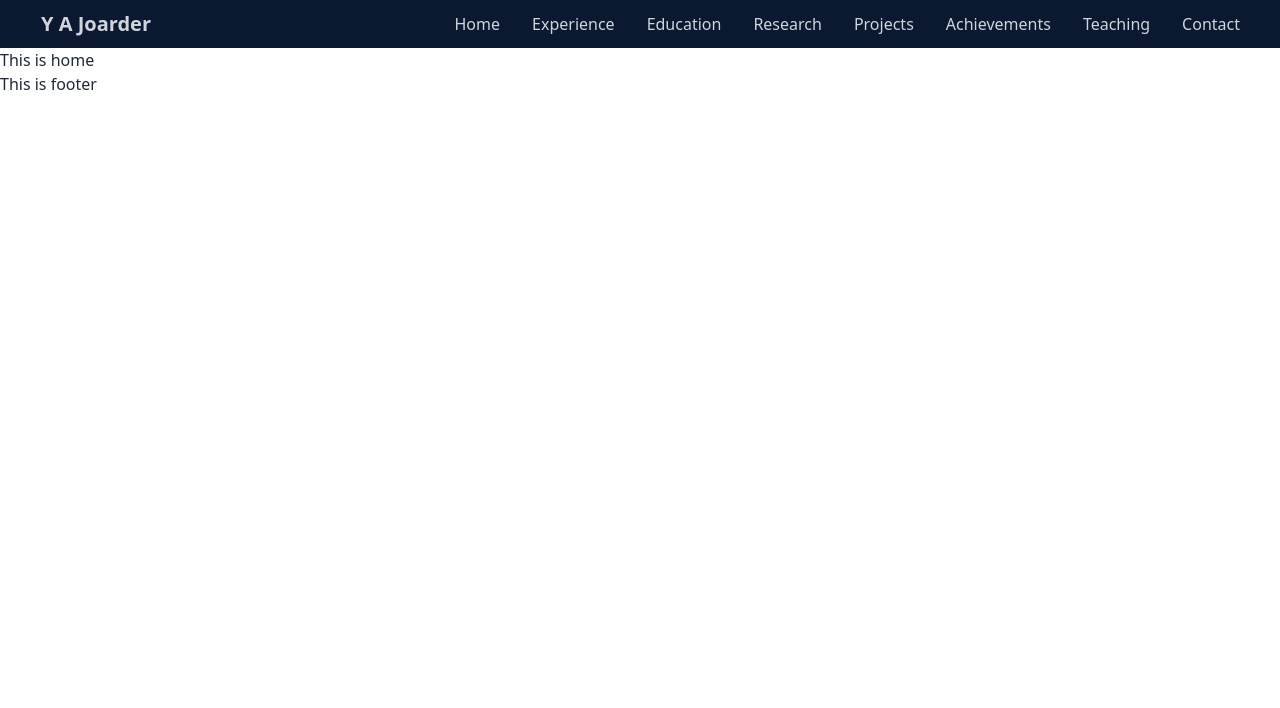
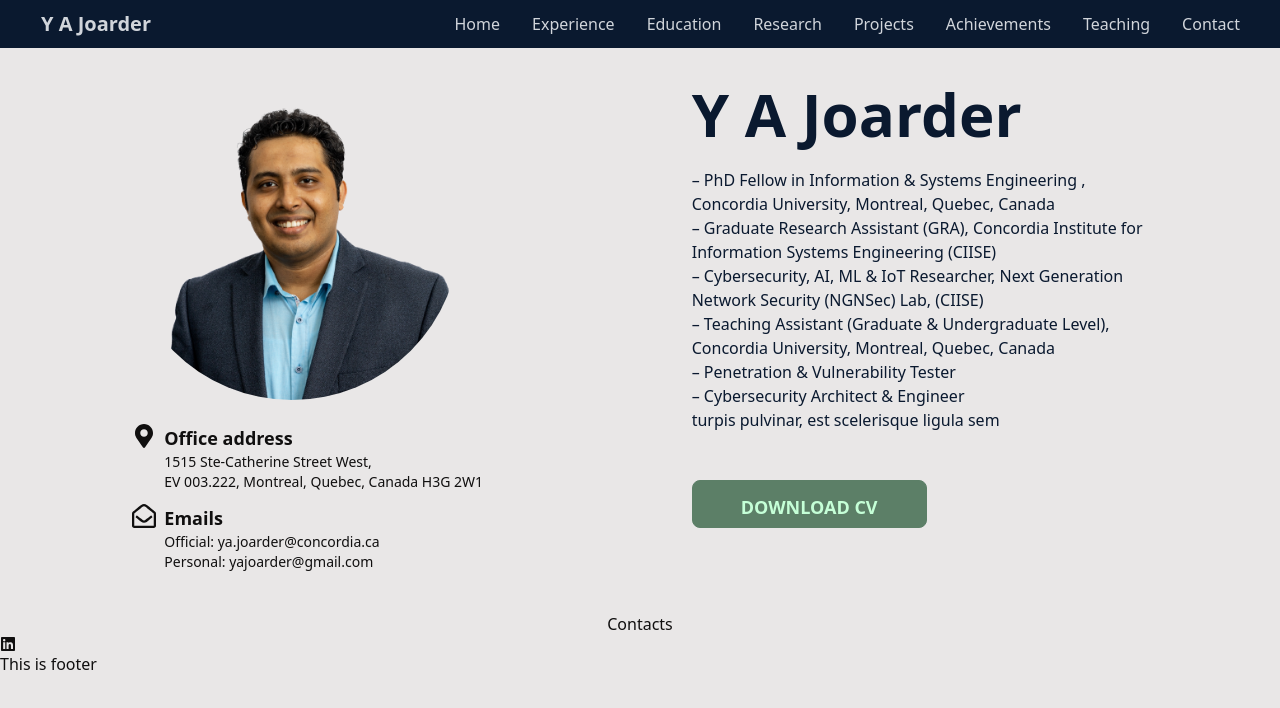
Before and after one commit to khalidhasansuhas/joarder-portfolio, a React (Create React App) app: page / in a window 1280 px wide. Shown: the top 708 px of the page. Built offline with nearby package versions, Linux system fonts and the light colour scheme.

Commit message:
introduction section and navbar added

```diff
--- a/package.json
+++ b/package.json
@@ -9,6 +9,7 @@
     "daisyui": "^2.46.0",
     "react": "^18.2.0",
     "react-dom": "^18.2.0",
+    "react-icons": "^4.7.1",
     "react-router-dom": "^6.6.1",
     "react-scripts": "5.0.1",
     "web-vitals": "^2.1.4"
--- a/public/index.html
+++ b/public/index.html
@@ -1,5 +1,5 @@
 <!DOCTYPE html>
-<html lang="en">
+<html lang="en"  data-theme="garden">
   <head>
     <meta charset="utf-8" />
     <link rel="icon" href="%PUBLIC_URL%/favicon.ico" />
--- a/src/components/Home.jsx
+++ b/src/components/Home.jsx
@@ -1,9 +1,67 @@
 import React from 'react';
+import profile from '../asset/profile.png'
+import { FaLinkedin, FaMapMarkedAlt, FaMapMarkerAlt, FaRegEnvelopeOpen } from "react-icons/fa";
 
 const Home = () => {
     return (
         <div>
-            <h2>This is home</h2>
+            <section className="dark:bg-gray-800 dark:text-[#0a192f]">
+                <div className="container flex flex-col justify-center p-6 mx-auto sm:pb-8 sm:pt:6 lg:py-10 lg:flex-row lg:justify-around">
+                    <div className="flex flex-col ">
+                        <div className='flex flex-col avatar items-center justify-end p-6 mt-8 lg:mt-0 lg:h-96 w-96 sm:h-80  xl:h-112 2xl:h-128'>
+                            <img src={profile} alt="" className="object-contain h-72 w-full rounded-full sm:h-80 lg:h-96 xl:h-112 2xl:h-128" />
+                        </div>
+
+                        <div className='flex flex-col '>
+                            <div className='ml-8 pb-3'>
+                                <div className='flex '>
+                                    <FaMapMarkerAlt className='text-2xl'></FaMapMarkerAlt>
+                                    <h2 className='text-lg font-semibold px-2'>Office address </h2>
+                                </div>
+                                <div>
+                                    <h3 className='text-sm px-8'>1515 Ste-Catherine Street West,<br />
+                                        EV 003.222, Montreal, Quebec, Canada H3G 2W1</h3>
+                                </div>
+                            </div>
+                            <div className='ml-8'>
+                                <div className='flex'>
+                                    <FaRegEnvelopeOpen className='text-2xl'></FaRegEnvelopeOpen>
+                                    <h2 className='text-lg font-semibold px-2'>Emails </h2>
+                                </div>
+                                <div>
+                                    <h3 className='text-sm px-8'>Official: ya.joarder@concordia.ca<br />
+                                        Personal: yajoarder@gmail.com</h3>
+                                </div>
+                            </div>
+                        </div>
+
+                    </div>
+                    <div className="flex flex-col justify-center p-6 text-center text-[#0a192f] rounded-sm lg:max-w-md xl:max-w-lg lg:text-left">
+                        <h1 className="text-5xl font-bold leading-none sm:text-6xl">Y A Joarder
+                        </h1>
+                        <p className="mt-6 mb-8  text-[#0a192f] sm:mb-12">– PhD Fellow in Information & Systems Engineering , Concordia University, Montreal, Quebec, Canada <br />
+                            – Graduate Research Assistant (GRA), Concordia Institute for Information Systems Engineering (CIISE) <br />
+                            – Cybersecurity, AI, ML & IoT Researcher, Next Generation Network Security (NGNSec) Lab, (CIISE) <br />
+                            – Teaching Assistant (Graduate & Undergraduate Level), Concordia University, Montreal, Quebec, Canada <br />
+                            – Penetration & Vulnerability Tester <br />
+                            – Cybersecurity Architect & Engineer <br />
+                            <br className="hidden md:inline lg:hidden" />turpis pulvinar, est scelerisque ligula sem
+                        </p>
+                        <div className="flex flex-col space-y-4 sm:items-center sm:justify-center sm:flex-row sm:space-y-0 sm:space-x-4 lg:justify-start">
+                            <button className='btn btn-primary'><a rel="noopener noreferrer" href="#" className="px-8 py-3 text-lg font-semibold rounded dark:bg-violet-400 dark:text-gray-900">Download CV</a></button>
+
+                        </div>
+                    </div>
+                </div>
+            </section>
+            <section>
+                <div>
+                    <h1 className='text-center'>Contacts</h1>
+                </div>
+                <div>
+                    <FaLinkedin></FaLinkedin>
+                </div>
+            </section>
         </div>
     );
 };
--- a/src/components/Navbar.jsx
+++ b/src/components/Navbar.jsx
@@ -15,7 +15,7 @@
 
     </React.Fragment>
     return (
-        <div className=" bg-[#0a192f]  text-gray-300 flex justify-between px-6">
+        <div className=" bg-[#0a192f] fixed w-full  text-gray-300 flex justify-between px-6">
             <div className="navbar-start">
                 <div className="dropdown">
                     <label tabIndex={0} className="btn btn-ghost lg:hidden">
```
Also changed, not shown: src/asset/profile.png (added), 1 other file (tests, documents, lock files or other folders).
